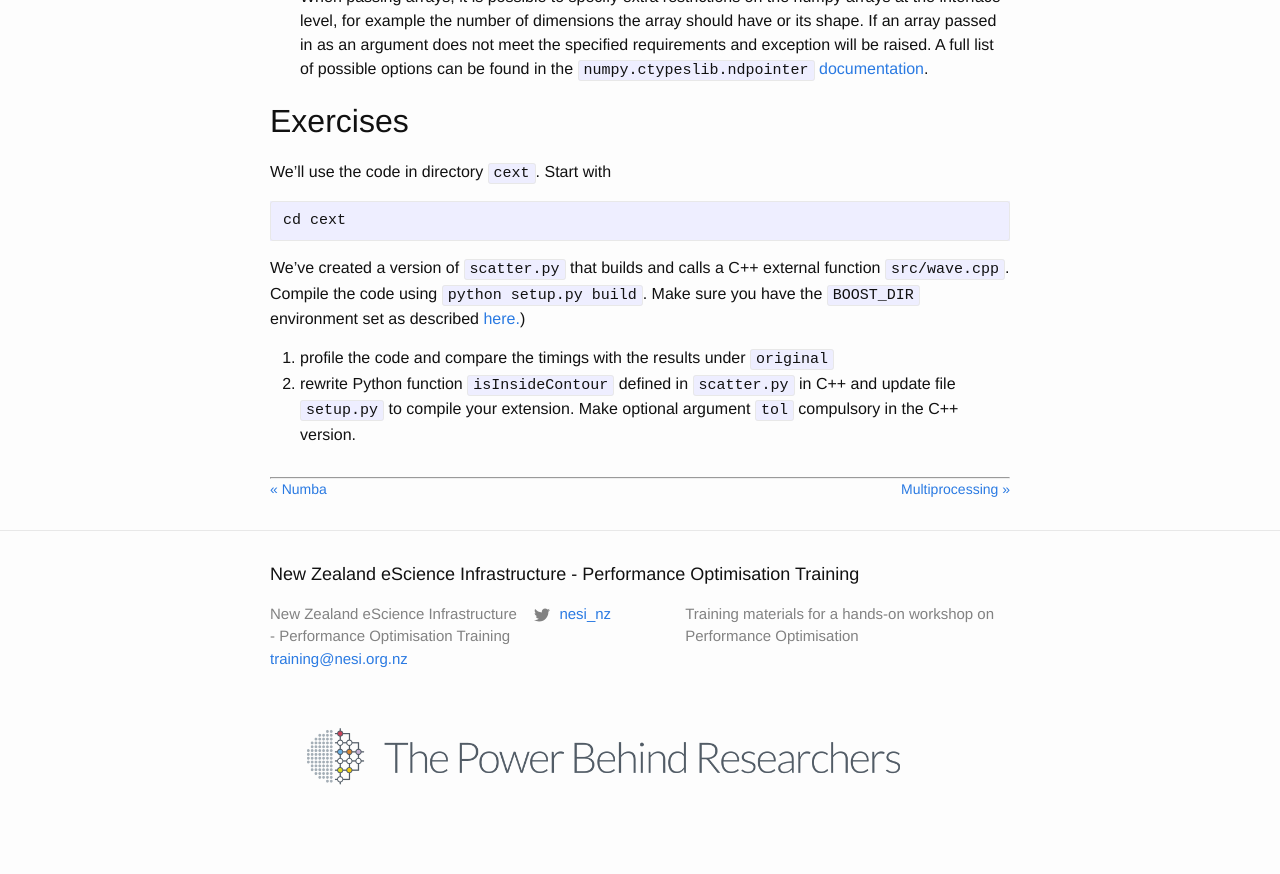
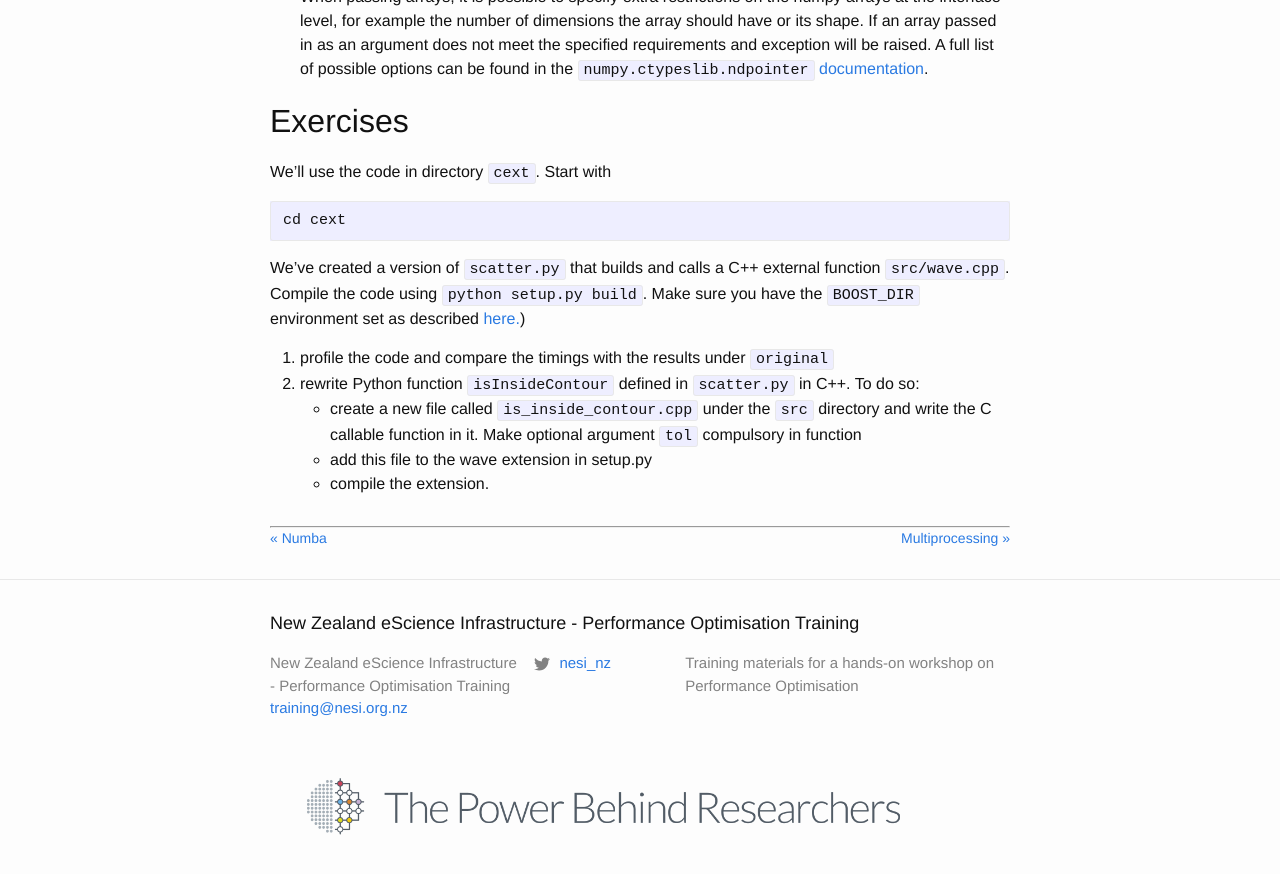
Before and after one commit to nesi/perf-training, a Jekyll site: the page built from _lessons/python-scatter/03b-ctypes.md, in a window 1280 px wide and 900 px high, scrolled down 4500 px. Shown: the top 874 px of the window. Built offline with Jekyll 4.4.1, drawn with Linux system fonts in a browser that asks for light colours; before the commit the page ends 5350 px from its top, so only the background shows below that; some of the changed text lies outside the part shown.

Commit message:
adding Chris's suggestions

```diff
--- a/_lessons/python-scatter/03b-ctypes.md
+++ b/_lessons/python-scatter/03b-ctypes.md
@@ -160,4 +160,7 @@ We've created a version of `scatter.py` that builds and calls a C++ external fun
 `python setup.py build`. Make sure you have the `BOOST_DIR` environment set as described [here.](https://nesi.github.io/perf-training/python-scatter/introduction))
 
  1. profile the code and compare the timings with the results under `original`
- 2. rewrite Python function `isInsideContour` defined in `scatter.py` in C++ and update file `setup.py` to compile your extension. Make optional argument `tol` compulsory in the C++ version.
+ 2. rewrite Python function `isInsideContour` defined in `scatter.py` in C++. To do so:
+   * create a new file called `is_inside_contour.cpp` under the `src` directory and write the C callable function in it. Make optional argument `tol` compulsory in function
+   * add this file to the wave extension in setup.py
+   * compile the extension.
```
Also changed, not shown: other parts of _lessons/python-scatter/03b-ctypes.md (+1 -1 lines).
